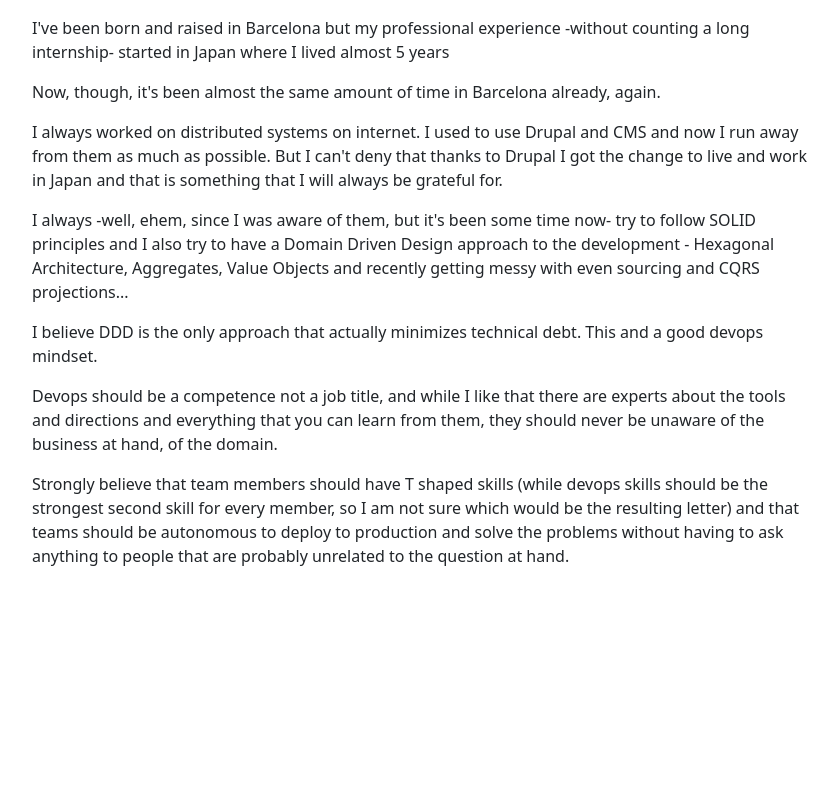
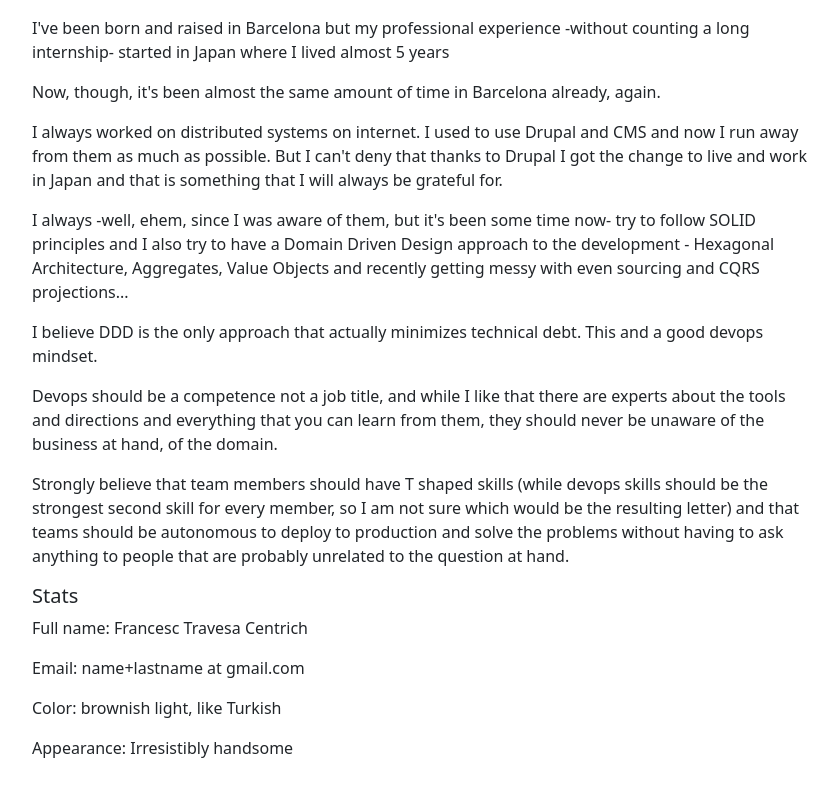
Before and after one commit to FrancescJR/cesc-cool, a React (Create React App) app: page / in a window 1280 px wide. Shown: the part 482-1278 px from the top of the page, without its empty margins (219-1057 px from the left). Before the commit the page ends 1122 px from the top, so only its background shows below. Built offline with nearby package versions, Linux system fonts and the light colour scheme.

Commit message:
more info about me

```diff
--- a/src/pages/AboutMe.tsx
+++ b/src/pages/AboutMe.tsx
@@ -35,6 +35,11 @@ export default function AboutMe() {
                 second skill for every member, so I am not sure which would be the resulting letter) and that teams should
                 be autonomous to deploy to production and solve the problems without having to ask anything to people that
                 are probably unrelated to the question at hand.</p>
+            <h5>Stats</h5>
+            <p>Full name: Francesc Travesa Centrich</p>
+            <p>Email: name+lastname at gmail.com</p>
+            <p>Color: brownish light, like Turkish</p>
+            <p>Appearance: Irresistibly handsome</p>
         </div>
     );
 }
```
